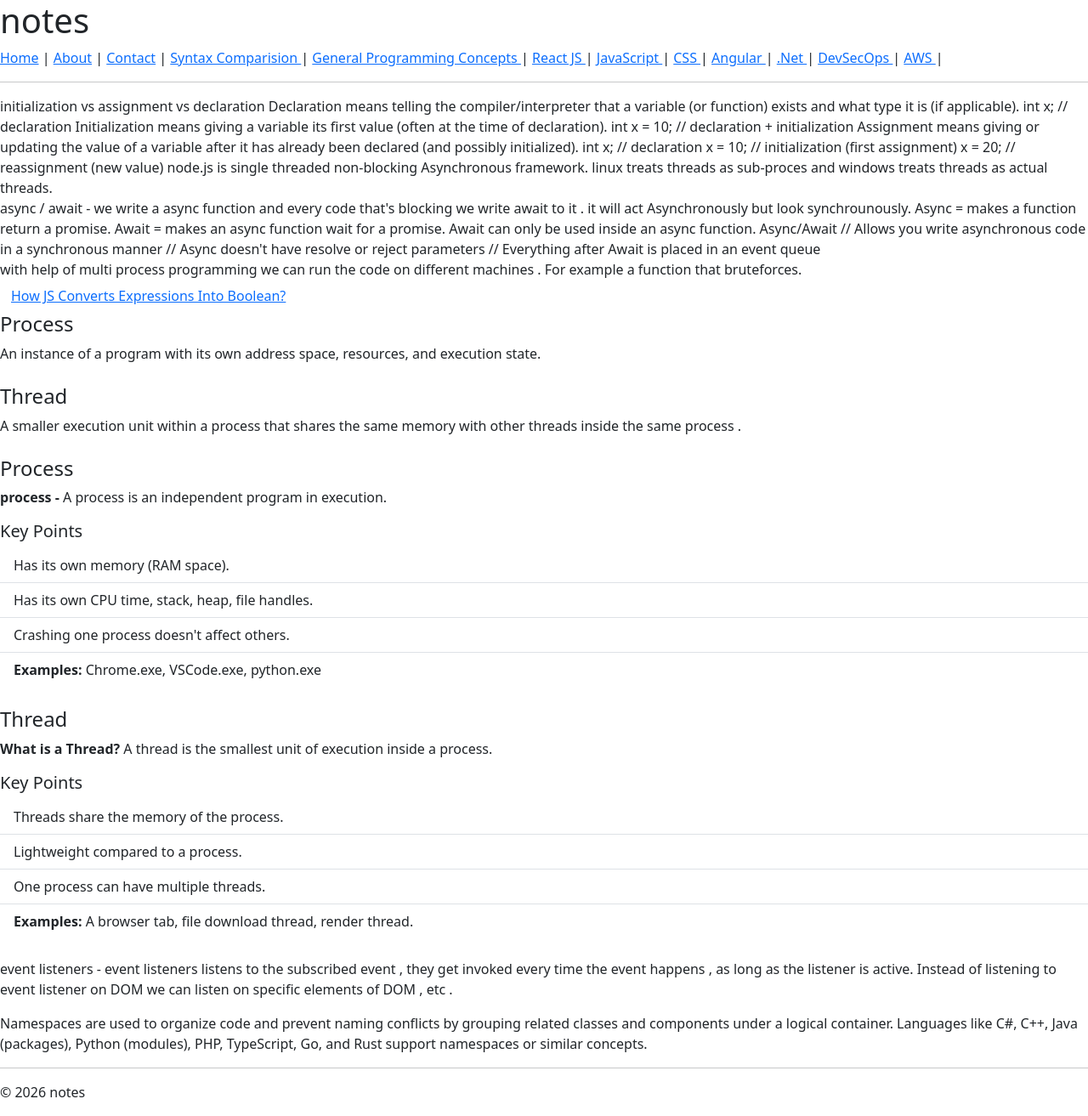
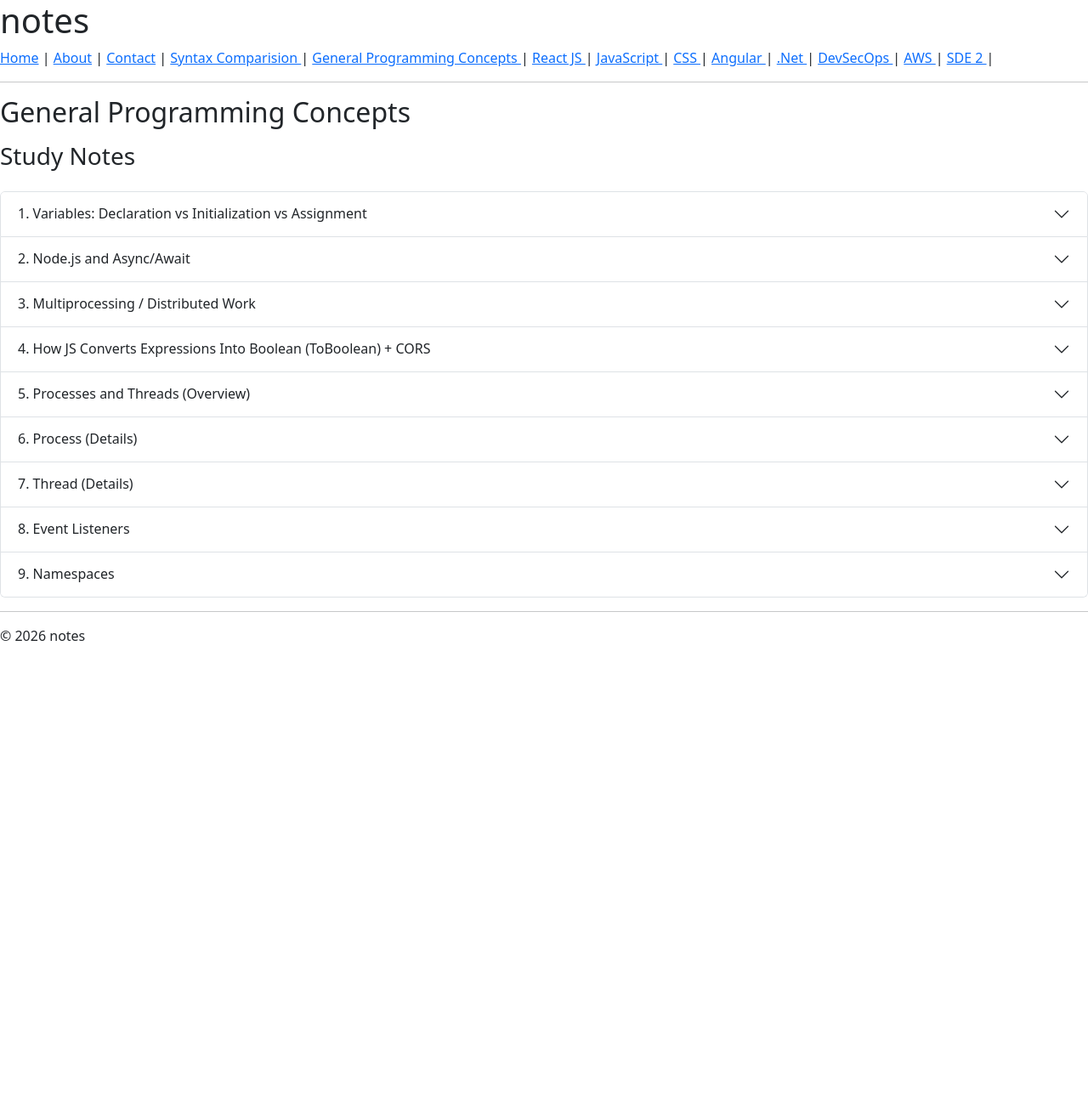
Before and after one commit to harmeet773/notes, a Jekyll site: the page built from GeneralProgrammingConcepts.html, in a window 1280 px wide. Shown: the whole page at 85% size. Built offline with Jekyll 4.4.1, drawn with Linux system fonts in a browser that asks for light colours; after the commit the page ends 900 px from its top, so only the background shows below that.

Commit message:
added sde 2

```diff
--- a/GeneralProgrammingConcepts.html
+++ b/GeneralProgrammingConcepts.html
@@ -3,119 +3,175 @@ layout: default
 title: General concepts related to programming
 ---
 
-initialization vs assignment vs declaration
+<h2 class="mb-3">General Programming Concepts</h2>
+<h3 class="mb-4">Study Notes</h3>
 
-Declaration means telling the compiler/interpreter that a variable (or function) exists and what type it is (if applicable).
-int x;  // declaration
+<div class="accordion" id="gpcMainAccordion">
+  <!-- 1. Variables: Declaration vs Initialization vs Assignment -->
+  <div class="accordion-item">
+    <h2 class="accordion-header" id="gpcHeadingVars">
+      <button class="accordion-button collapsed" type="button" data-bs-toggle="collapse" data-bs-target="#gpcVars" aria-expanded="false" aria-controls="gpcVars">
+        1. Variables: Declaration vs Initialization vs Assignment
+      </button>
+    </h2>
+    <div id="gpcVars" class="accordion-collapse collapse" aria-labelledby="gpcHeadingVars" data-bs-parent="#gpcMainAccordion">
+      <div class="accordion-body">
+        <p><strong>Declaration</strong> — Tells the compiler/interpreter that a variable (or function) exists and its type (if applicable).</p>
+        <pre><code class="language-cpp">int x; // declaration</code></pre>
 
-Initialization means giving a variable its first value (often at the time of declaration).
-int x = 10;  // declaration + initialization
+        <p><strong>Initialization</strong> — Gives the variable its first value (often at declaration).</p>
+        <pre><code class="language-cpp">int x = 10; // declaration + initialization</code></pre>
 
-Assignment means giving or updating the value of a variable after it has already been declared (and possibly initialized).
-int x;      // declaration
-x = 10;     // initialization (first assignment)
-x = 20;     // reassignment (new value)
-
-
-node.js is single threaded non-blocking Asynchronous framework.
-linux treats threads as sub-proces and windows treats threads as actual threads.
-
-<br/>
-
-async / await - we write a async function and every code that's blocking we write await to it . it will act Asynchronously but look synchrounously.
-
-Async = makes a function return a promise.
-Await = makes an async function wait for a promise. Await can only be
-used inside an async function.
-Async/Await
-// Allows you write asynchronous code in a synchronous manner
-// Async doesn't have resolve or reject parameters
-// Everything after Await is placed in an event queue
-
-<br/>
-
-with help of  multi process programming we can run the code on different machines . For example a function that bruteforces.
-
-
-  <a class="btn btn-link" data-bs-toggle="collapse" href="#CORS">
-  How JS Converts Expressions Into Boolean?
-</a>
-
-<div id="CORS" class="collapse">
-
-  <p>
-    JavaScript’s <code>ToBoolean</code> operation converts any expression into a boolean.
-    <strong>Why is conversion required?</strong><br>
-    Because the <code>while(expr)</code> loop runs only when
-    <code>ToBoolean(expr) === true</code>.
-  </p>
-
-  <div class="mb-4">
-    CORS - Cross origin resource sharing
-
-
-
+        <p><strong>Assignment</strong> — Updates the value after declaration (and possibly after initialization).</p>
+        <pre><code class="language-cpp">int x;   // declaration
+x = 10;  // initialization (first assignment)
+x = 20;  // reassignment</code></pre>
+      </div>
+    </div>
   </div>
 
+  <!-- 2. Node.js and Async/Await -->
+  <div class="accordion-item">
+    <h2 class="accordion-header" id="gpcHeadingNode">
+      <button class="accordion-button collapsed" type="button" data-bs-toggle="collapse" data-bs-target="#gpcNode" aria-expanded="false" aria-controls="gpcNode">
+        2. Node.js and Async/Await
+      </button>
+    </h2>
+    <div id="gpcNode" class="accordion-collapse collapse" aria-labelledby="gpcHeadingNode" data-bs-parent="#gpcMainAccordion">
+      <div class="accordion-body">
+        <ul>
+          <li>Node.js is a single-threaded, non-blocking, asynchronous runtime.</li>
+          <li>Linux treats threads as lightweight processes; Windows treats threads as threads.</li>
+        </ul>
+
+        <h6>Async / Await</h6>
+        <ul>
+          <li><strong>async</strong> makes a function return a Promise.</li>
+          <li><strong>await</strong> pauses inside an async function until the Promise settles.</li>
+          <li>Lets you write asynchronous code in a synchronous style.</li>
+          <li>Everything after an <code>await</code> is scheduled on the event loop.</li>
+        </ul>
+        <pre><code class="language-javascript">async function fetchData() {
+  const res = await fetch('/api');
+  return await res.json();
+}</code></pre>
+      </div>
+    </div>
   </div>
 
-
-
-<div class="mb-4">
-  <h3 class="h4">Process</h3>
-  <p>An instance of a program with its own address space, resources, and execution state.</p>
+  <!-- 3. Multiprocessing / Distributed Work -->
+  <div class="accordion-item">
+    <h2 class="accordion-header" id="gpcHeadingMulti">
+      <button class="accordion-button collapsed" type="button" data-bs-toggle="collapse" data-bs-target="#gpcMulti" aria-expanded="false" aria-controls="gpcMulti">
+        3. Multiprocessing / Distributed Work
+      </button>
+    </h2>
+    <div id="gpcMulti" class="accordion-collapse collapse" aria-labelledby="gpcHeadingMulti" data-bs-parent="#gpcMainAccordion">
+      <div class="accordion-body">
+        <p>With multi-process programming you can run code on different cores or machines (e.g., brute-force tasks) to parallelize work.</p>
+      </div>
+    </div>
   </div>
 
-<div class="mb-4">
-  <h3 class="h4">Thread</h3>
-  <p>A smaller execution unit within a process that shares the same memory with other threads inside the same process .</p>
+  <!-- 4. JS ToBoolean and CORS -->
+  <div class="accordion-item">
+    <h2 class="accordion-header" id="gpcHeadingCors">
+      <button class="accordion-button collapsed" type="button" data-bs-toggle="collapse" data-bs-target="#gpcCors" aria-expanded="false" aria-controls="gpcCors">
+        4. How JS Converts Expressions Into Boolean (ToBoolean) + CORS
+      </button>
+    </h2>
+    <div id="gpcCors" class="accordion-collapse collapse" aria-labelledby="gpcHeadingCors" data-bs-parent="#gpcMainAccordion">
+      <div class="accordion-body">
+        <p>JavaScript’s <code>ToBoolean</code> converts any expression into a boolean. <em>while(expr)</em> runs only when <code>ToBoolean(expr) === true</code>.</p>
+        <p><strong>CORS</strong> — Cross-Origin Resource Sharing controls how resources are requested from different origins.</p>
+      </div>
+    </div>
   </div>
 
-<div class="mb-4">
-  <h3 class="h4">Process</h3>
-  <p><strong>process -</strong> A process is an independent program in execution.</p>
+  <!-- 5. Processes and Threads (Overview) -->
+  <div class="accordion-item">
+    <h2 class="accordion-header" id="gpcHeadingPTOverview">
+      <button class="accordion-button collapsed" type="button" data-bs-toggle="collapse" data-bs-target="#gpcPTOverview" aria-expanded="false" aria-controls="gpcPTOverview">
+        5. Processes and Threads (Overview)
+      </button>
+    </h2>
+    <div id="gpcPTOverview" class="accordion-collapse collapse" aria-labelledby="gpcHeadingPTOverview" data-bs-parent="#gpcMainAccordion">
+      <div class="accordion-body">
+        <h6>Process</h6>
+        <p>An instance of a program with its own address space, resources, and execution state.</p>
+        <h6>Thread</h6>
+        <p>A smaller execution unit within a process that shares the same memory with other threads in the process.</p>
+      </div>
+    </div>
+  </div>
 
-  <h5 class="mt-3">Key Points</h5>
-  <ul class="list-group list-group-flush">
-    <li class="list-group-item">
-      Has its own memory (RAM space).
-    </li>
-    <li class="list-group-item">
-      Has its own CPU time, stack, heap, file handles.
-    </li>
-    <li class="list-group-item">
-      Crashing one process doesn't affect others.
-    </li>
-    <li class="list-group-item">
-      <strong>Examples:</strong> Chrome.exe, VSCode.exe, python.exe
-    </li>
+  <!-- 6. Process (Details) -->
+  <div class="accordion-item">
+    <h2 class="accordion-header" id="gpcHeadingProcess">
+      <button class="accordion-button collapsed" type="button" data-bs-toggle="collapse" data-bs-target="#gpcProcess" aria-expanded="false" aria-controls="gpcProcess">
+        6. Process (Details)
+      </button>
+    </h2>
+    <div id="gpcProcess" class="accordion-collapse collapse" aria-labelledby="gpcHeadingProcess" data-bs-parent="#gpcMainAccordion">
+      <div class="accordion-body">
+        <p><strong>Process</strong> — An independent program in execution.</p>
+        <h6 class="mt-3">Key Points</h6>
+        <ul>
+          <li>Has its own memory (RAM space).</li>
+          <li>Own CPU time, stack, heap, file handles.</li>
+          <li>Crashing one process doesn't affect others.</li>
+          <li><strong>Examples:</strong> Chrome.exe, VSCode.exe, python.exe</li>
         </ul>
       </div>
-<div class="mb-4">
-  <h3 class="h4">Thread</h3>
-  <p><strong>What is a Thread?</strong> A thread is the smallest unit of execution inside a process.</p>
+    </div>
+  </div>
 
-  <h5 class="mt-3">Key Points</h5>
-  <ul class="list-group list-group-flush">
-    <li class="list-group-item">
-      Threads share the memory of the process.
-    </li>
-    <li class="list-group-item">
-      Lightweight compared to a process.
-    </li>
-    <li class="list-group-item">
-      One process can have multiple threads.
-    </li>
-    <li class="list-group-item">
-      <strong>Examples:</strong> A browser tab, file download thread, render thread.
-    </li>
+  <!-- 7. Thread (Details) -->
+  <div class="accordion-item">
+    <h2 class="accordion-header" id="gpcHeadingThread">
+      <button class="accordion-button collapsed" type="button" data-bs-toggle="collapse" data-bs-target="#gpcThread" aria-expanded="false" aria-controls="gpcThread">
+        7. Thread (Details)
+      </button>
+    </h2>
+    <div id="gpcThread" class="accordion-collapse collapse" aria-labelledby="gpcHeadingThread" data-bs-parent="#gpcMainAccordion">
+      <div class="accordion-body">
+        <p><strong>What is a Thread?</strong> The smallest unit of execution inside a process.</p>
+        <h6 class="mt-3">Key Points</h6>
+        <ul>
+          <li>Threads share the memory of the process.</li>
+          <li>Lightweight compared to a process.</li>
+          <li>One process can have multiple threads.</li>
+          <li><strong>Examples:</strong> A browser tab, file download thread, render thread.</li>
         </ul>
       </div>
+    </div>
+  </div>
 
-<p>
-event listeners  - event listeners listens to the subscribed event , they get invoked every time the event happens , as long as the listener is active.
-Instead of listening to event listener on DOM we can listen on specific elements of DOM , etc .</p>
+  <!-- 8. Event Listeners -->
+  <div class="accordion-item">
+    <h2 class="accordion-header" id="gpcHeadingEvents">
+      <button class="accordion-button collapsed" type="button" data-bs-toggle="collapse" data-bs-target="#gpcEvents" aria-expanded="false" aria-controls="gpcEvents">
+        8. Event Listeners
+      </button>
+    </h2>
+    <div id="gpcEvents" class="accordion-collapse collapse" aria-labelledby="gpcHeadingEvents" data-bs-parent="#gpcMainAccordion">
+      <div class="accordion-body">
+        <p>Event listeners subscribe to events and are invoked whenever the event occurs while the listener is active. You can attach listeners to specific DOM elements as needed.</p>
+      </div>
+    </div>
+  </div>
 
-
-
-Namespaces are used to organize code and prevent naming conflicts by grouping related classes and components under a logical container. Languages like C#, C++, Java (packages), Python (modules), PHP, TypeScript, Go, and Rust support namespaces or similar concepts.
+  <!-- 9. Namespaces -->
+  <div class="accordion-item">
+    <h2 class="accordion-header" id="gpcHeadingNamespaces">
+      <button class="accordion-button collapsed" type="button" data-bs-toggle="collapse" data-bs-target="#gpcNamespaces" aria-expanded="false" aria-controls="gpcNamespaces">
+        9. Namespaces
+      </button>
+    </h2>
+    <div id="gpcNamespaces" class="accordion-collapse collapse" aria-labelledby="gpcHeadingNamespaces" data-bs-parent="#gpcMainAccordion">
+      <div class="accordion-body">
+        <p>Namespaces organize code and prevent naming conflicts by grouping related classes and components under a logical container. Supported across many languages (C#, C++, Java packages, Python modules, PHP, TypeScript, Go, Rust).</p>
+      </div>
+    </div>
+  </div>
+</div>
--- /dev/null
+++ b/SDE2.html
@@ -0,0 +1,222 @@
+---
+layout: default
+title: SDE Level 2
+---
+
+<h2 class="mb-3">SDE Level 2</h2>
+<h3 class="mb-4">Syllabus & Detailed Notes</h3>
+
+<div class="accordion" id="sdeLevel2MainAccordion">
+
+  <!-- 1. Syllabus Overview -->
+  <div class="accordion-item">
+    <h2 class="accordion-header" id="headingSyllabus">
+      <button class="accordion-button" type="button" data-bs-toggle="collapse" data-bs-target="#syllabus" aria-expanded="true">
+        1. Syllabus Overview
+      </button>
+    </h2>
+    <div id="syllabus" class="accordion-collapse collapse show" data-bs-parent="#sdeLevel2MainAccordion">
+      <div class="accordion-body">
+        <ul>
+          <li>Data Structures & Algorithms</li>
+          <li>System Design (LLD + HLD)</li>
+          <li>Concurrency & Multithreading</li>
+          <li>Database Systems</li>
+          <li>Operating Systems</li>
+          <li>Networking Basics</li>
+          <li>Software Engineering Practices</li>
+          <li>Behavioral & Leadership</li>
+        </ul>
+      </div>
+    </div>
+  </div>
+
+  <!-- 2. Data Structures & Algorithms -->
+  <div class="accordion-item">
+    <h2 class="accordion-header">
+      <button class="accordion-button collapsed" data-bs-toggle="collapse" data-bs-target="#dsa">
+        2. Data Structures & Algorithms
+      </button>
+    </h2>
+    <div id="dsa" class="accordion-collapse collapse" data-bs-parent="#sdeLevel2MainAccordion">
+      <div class="accordion-body">
+        <h5>Topics</h5>
+        <ul>
+          <li>Arrays, Strings</li>
+          <li>Linked List</li>
+          <li>Stack & Queue</li>
+          <li>Trees (BST, AVL)</li>
+          <li>Graphs (BFS, DFS)</li>
+          <li>Heap / Priority Queue</li>
+          <li>Dynamic Programming</li>
+        </ul>
+
+        <h5>Notes</h5>
+        <ul>
+          <li><b>Time Complexity:</b> Always optimize brute force → O(n log n) or O(n)</li>
+          <li><b>Heap Usage:</b> Use for Top K problems, priority-based selection</li>
+          <li><b>Graph:</b> BFS → shortest path, DFS → traversal</li>
+          <li><b>DP:</b> Identify overlapping subproblems + memoization</li>
+        </ul>
+      </div>
+    </div>
+  </div>
+
+  <!-- 3. System Design -->
+  <div class="accordion-item">
+    <h2 class="accordion-header">
+      <button class="accordion-button collapsed" data-bs-toggle="collapse" data-bs-target="#systemDesign">
+        3. System Design
+      </button>
+    </h2>
+    <div id="systemDesign" class="accordion-collapse collapse" data-bs-parent="#sdeLevel2MainAccordion">
+      <div class="accordion-body">
+        <h5>Topics</h5>
+        <ul>
+          <li>Scalability (Horizontal vs Vertical)</li>
+          <li>Load Balancers</li>
+          <li>Caching (Redis, CDN)</li>
+          <li>Database Scaling (Sharding, Replication)</li>
+          <li>Microservices</li>
+        </ul>
+
+        <h5>Notes</h5>
+        <ul>
+          <li><b>CAP Theorem:</b> Choose between Consistency, Availability, Partition tolerance</li>
+          <li><b>Caching:</b> Reduces DB load, improves latency</li>
+          <li><b>Rate Limiter:</b> Token bucket / sliding window</li>
+          <li><b>Design Tip:</b> Always start with requirements → scale later</li>
+        </ul>
+      </div>
+    </div>
+  </div>
+
+  <!-- 4. Concurrency -->
+  <div class="accordion-item">
+    <h2 class="accordion-header">
+      <button class="accordion-button collapsed" data-bs-toggle="collapse" data-bs-target="#concurrency">
+        4. Concurrency & Multithreading
+      </button>
+    </h2>
+    <div id="concurrency" class="accordion-collapse collapse" data-bs-parent="#sdeLevel2MainAccordion">
+      <div class="accordion-body">
+        <h5>Topics</h5>
+        <ul>
+          <li>Threads vs Processes</li>
+          <li>Synchronization (Mutex, Semaphore)</li>
+          <li>Deadlocks</li>
+          <li>Race Conditions</li>
+        </ul>
+
+        <h5>Notes</h5>
+        <ul>
+          <li><b>Race Condition:</b> Multiple threads modifying shared data</li>
+          <li><b>Deadlock:</b> Circular wait → avoid using ordering</li>
+          <li><b>Thread Pool:</b> Improves performance</li>
+        </ul>
+      </div>
+    </div>
+  </div>
+
+  <!-- 5. Database -->
+  <div class="accordion-item">
+    <h2 class="accordion-header">
+      <button class="accordion-button collapsed" data-bs-toggle="collapse" data-bs-target="#database">
+        5. Database Systems
+      </button>
+    </h2>
+    <div id="database" class="accordion-collapse collapse" data-bs-parent="#sdeLevel2MainAccordion">
+      <div class="accordion-body">
+        <h5>Topics</h5>
+        <ul>
+          <li>SQL vs NoSQL</li>
+          <li>Indexing</li>
+          <li>Transactions (ACID)</li>
+          <li>Normalization</li>
+        </ul>
+
+        <h5>Notes</h5>
+        <ul>
+          <li><b>Index:</b> Improves read performance but slows writes</li>
+          <li><b>ACID:</b> Atomicity, Consistency, Isolation, Durability</li>
+          <li><b>NoSQL:</b> Use for scalability and flexible schema</li>
+        </ul>
+      </div>
+    </div>
+  </div>
+
+  <!-- 6. Operating System -->
+  <div class="accordion-item">
+    <h2 class="accordion-header">
+      <button class="accordion-button collapsed" data-bs-toggle="collapse" data-bs-target="#os">
+        6. Operating Systems
+      </button>
+    </h2>
+    <div id="os" class="accordion-collapse collapse" data-bs-parent="#sdeLevel2MainAccordion">
+      <div class="accordion-body">
+        <ul>
+          <li>Process Scheduling (FCFS, Round Robin)</li>
+          <li>Memory Management</li>
+          <li>Paging & Segmentation</li>
+        </ul>
+
+        <h5>Notes</h5>
+        <ul>
+          <li><b>Context Switching:</b> CPU switching between processes</li>
+          <li><b>Virtual Memory:</b> Uses disk as RAM</li>
+        </ul>
+      </div>
+    </div>
+  </div>
+
+  <!-- 7. Networking -->
+  <div class="accordion-item">
+    <h2 class="accordion-header">
+      <button class="accordion-button collapsed" data-bs-toggle="collapse" data-bs-target="#networking">
+        7. Networking Basics
+      </button>
+    </h2>
+    <div id="networking" class="accordion-collapse collapse" data-bs-parent="#sdeLevel2MainAccordion">
+      <div class="accordion-body">
+        <ul>
+          <li>HTTP / HTTPS</li>
+          <li>TCP vs UDP</li>
+          <li>DNS</li>
+        </ul>
+
+        <h5>Notes</h5>
+        <ul>
+          <li><b>TCP:</b> Reliable but slower</li>
+          <li><b>UDP:</b> Faster but unreliable</li>
+          <li><b>HTTPS:</b> Secure using SSL/TLS</li>
+        </ul>
+      </div>
+    </div>
+  </div>
+
+  <!-- 8. Behavioral -->
+  <div class="accordion-item">
+    <h2 class="accordion-header">
+      <button class="accordion-button collapsed" data-bs-toggle="collapse" data-bs-target="#behavioral">
+        8. Behavioral & Leadership
+      </button>
+    </h2>
+    <div id="behavioral" class="accordion-collapse collapse" data-bs-parent="#sdeLevel2MainAccordion">
+      <div class="accordion-body">
+        <ul>
+          <li>Ownership & Responsibility</li>
+          <li>Handling Production Issues</li>
+          <li>Mentoring Juniors</li>
+          <li>Conflict Resolution</li>
+        </ul>
+
+        <h5>Notes</h5>
+        <ul>
+          <li>Use <b>STAR method</b> (Situation, Task, Action, Result)</li>
+          <li>Focus on real production experience</li>
+        </ul>
+      </div>
+    </div>
+  </div>
+
+</div>
--- a/_layouts/default.html
+++ b/_layouts/default.html
@@ -22,6 +22,7 @@
       <a href="{{ '/dotNet.html' | relative_url }}" > .Net </a> |
       <a href="{{ '/devSecOps.html' | relative_url }}" > DevSecOps </a> |
       <a href="{{ '/AWS.html' | relative_url }}" > AWS </a> |
+      <a href="{{ '/SDE2.html' | relative_url }}" > SDE 2 </a> |
 
     </nav>
     <hr />
--- a/devSecOps.html
+++ b/devSecOps.html
@@ -473,4 +473,15 @@ CMD ["node", "server.js"]
       </div>
     </div>
   </div>
+  <div>
+    to do
+
+    <p>
+      default route in main route table , permission boundary in IAM ,s3 is regional or local ? , dynamic scalling , elastic Ip address, server side encryption and client side encrption
+
+    </p>
+    <p>
+      EC2 ,  EBS ,IOPS ,aws kms , what are nacls and differ from subnet level ,there is another thing called security group in AWS
+    </p>
+  </div>
 </div>
```
Lines whose indentation alone changed are shown as unchanged.
